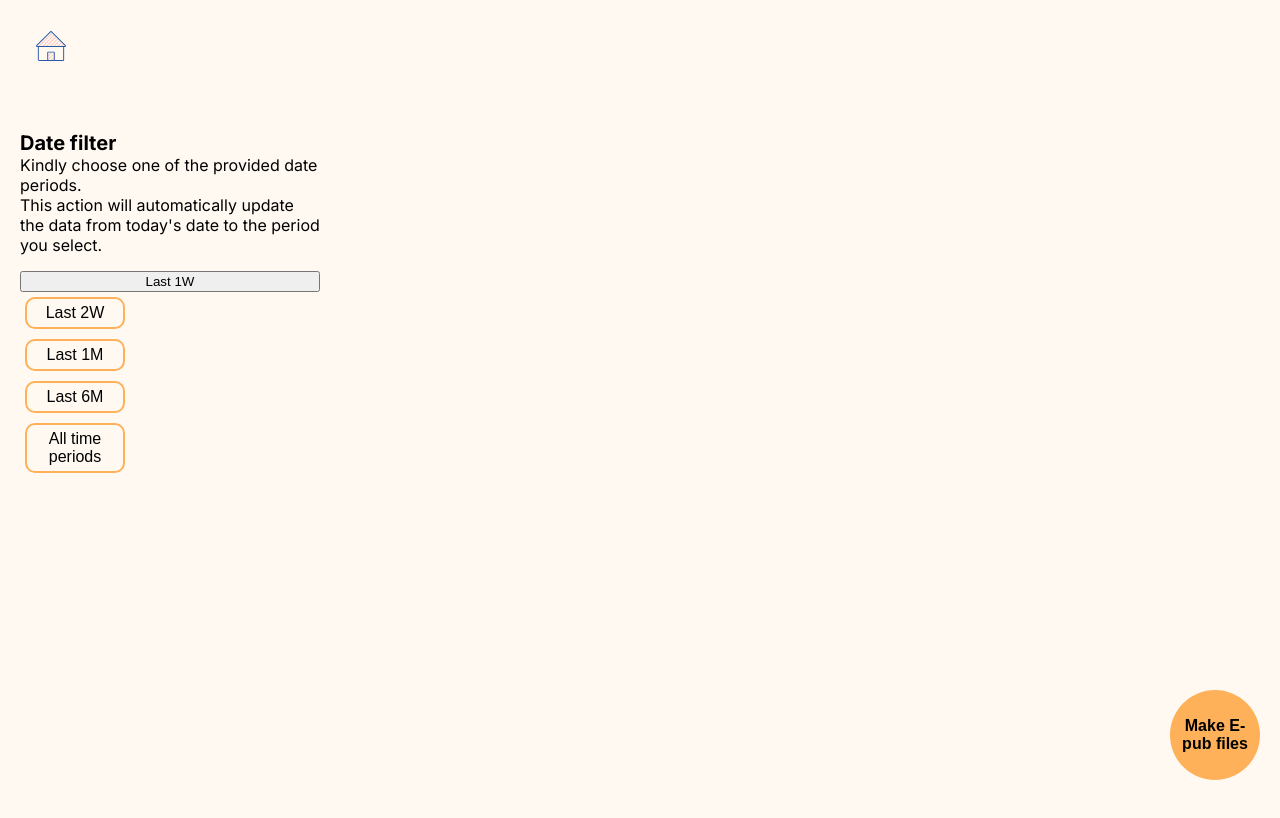
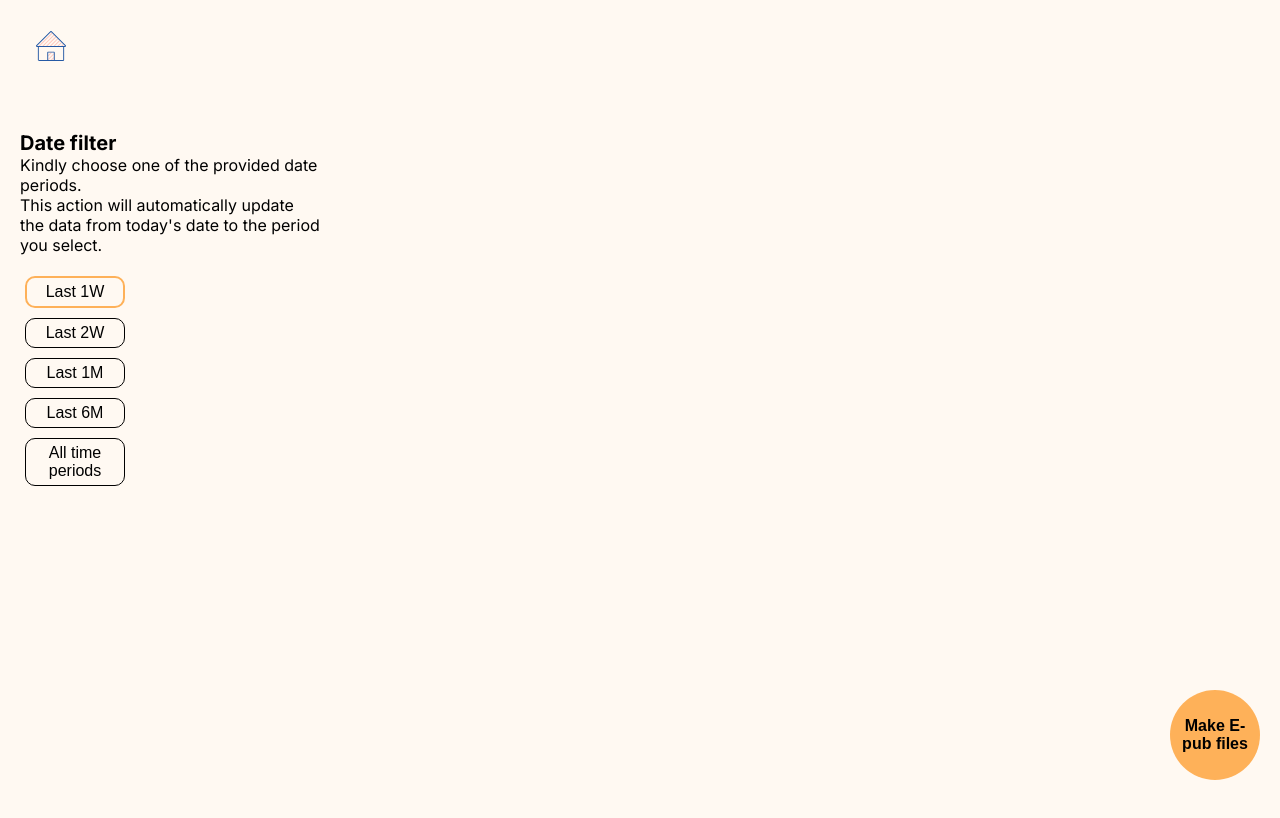
Before and after one commit to newnny/minifluxepub, a React (Create React App) app: page /user in a window 1280 px wide. Shown: the top 818 px of the page. Built offline with nearby package versions, Linux system fonts and the light colour scheme.

Commit message:
modifying css

```diff
--- a/src/App.css
+++ b/src/App.css
@@ -213,28 +213,36 @@
   font-size: 16px;
   margin: 5px;
   background-color: inherit;
+  border: 1px solid black;
+  border-radius: 10px;
+  width: 100px;
+  cursor: pointer;
+}
+
+.userPage-selected-date-Btn {
+  padding: 5px;
+  font-size: 16px;
+  margin: 5px;
+  background-color: inherit;
   border: 2px solid #FEB159;
   border-radius: 10px;
   width: 100px;
   cursor: pointer;
 }
 
-.userPage-category-Btn-group {
+.userPage-category-group {
   flex-direction: column;
   display: flex;
-  align-items: center;
-  background-color: #E2EEFA
+  margin-bottom: 30px;
+  background-color: #E2EEFA;
 }
 
-.userPage-category-Btn {
-  margin: 3px;
-  width: 300px;
+.userPage-category-item {
   padding: 10px;
   font-size: 16px;
-  background-color: #E2EEFA;
-  border: none;
+  border-bottom: 1px dotted gray;
+  display: flex;
   cursor: pointer;
-  border-bottom: 1px black dotted;
 }
 
 .userPage-category-Btn:hover {
--- a/src/components/SinglePageMain.tsx
+++ b/src/components/SinglePageMain.tsx
@@ -1,4 +1,4 @@
-import React, {useRef} from 'react';
+import React, { useRef, useEffect } from 'react';
 
 import Main from './Main';
 import Introduction from './Introduction';
@@ -15,6 +15,11 @@ const SinglePageMain: React.FC = () => {
   const scrollToStart = () => {
     startRef.current?.scrollIntoView({ behavior: 'smooth' })
   }
+
+  useEffect(() => {
+    window.scrollTo(0, 0);
+  }, []);
+
   return (
     <div>
       <Main scrollToIntroduction={scrollToIntroduction} scrollToStart={scrollToStart} />
```
Lines whose indentation alone changed are shown as unchanged.
